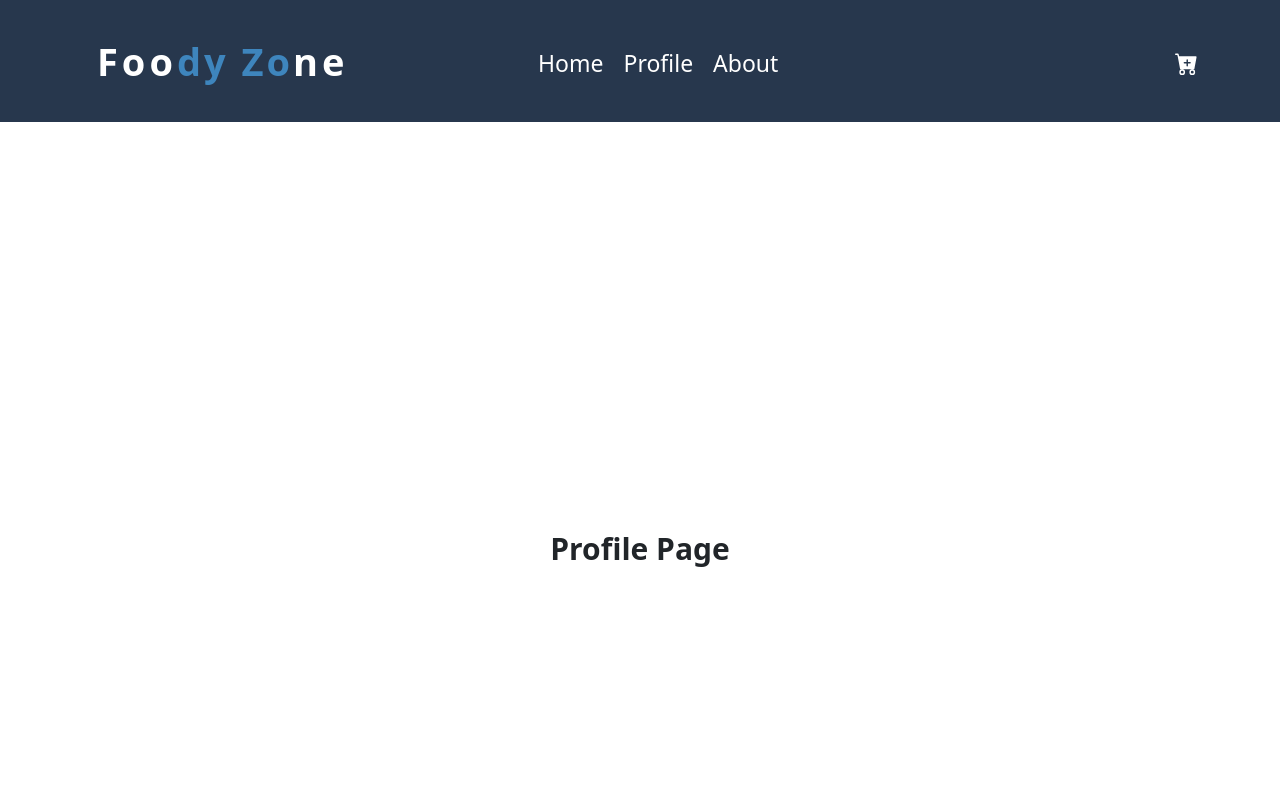
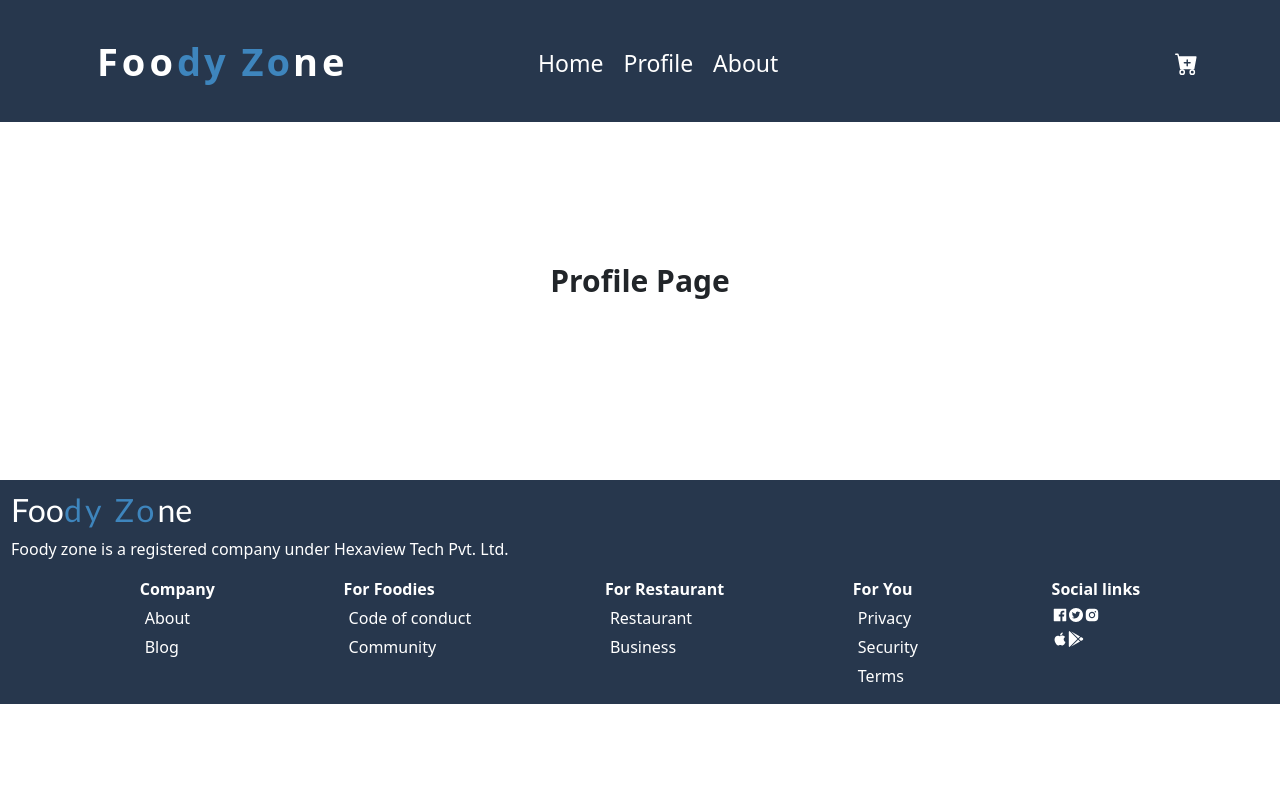
Before and after one commit to willson1661/food-app-buttons, a React (Create React App) app: page /profile in a window 1280 px wide. Shown: the top 800 px of the page. Built offline with nearby package versions, Linux system fonts and the light colour scheme.

Commit message:
Update styles.css

```diff
--- a/src/styles.css
+++ b/src/styles.css
@@ -75,7 +75,7 @@
 #y11 {
   position: relative !important;
   top: 13rem !important;
-  height: 1000px !important;
+  height: 26rem !important;
 }
 .navbar {
   transition: 500ms ease;
@@ -86,7 +86,7 @@
   z-index: 100;
 }
 .h2_1{
-  height: 937px;
+  height: 25rem;
   display: flex;
   align-items: center;
   place-content: center;
```
